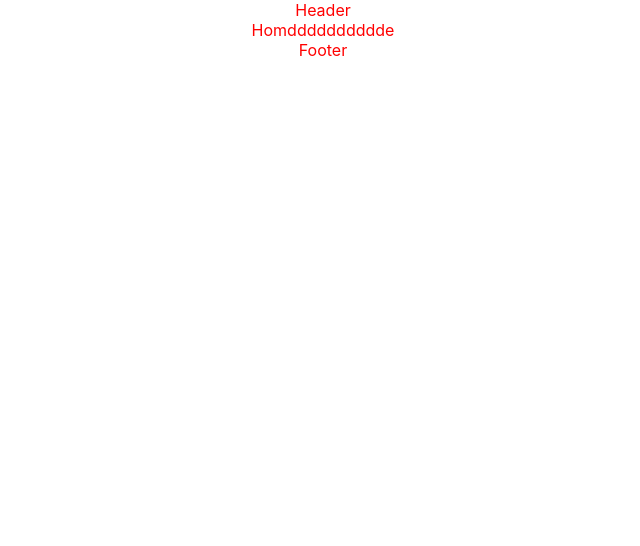
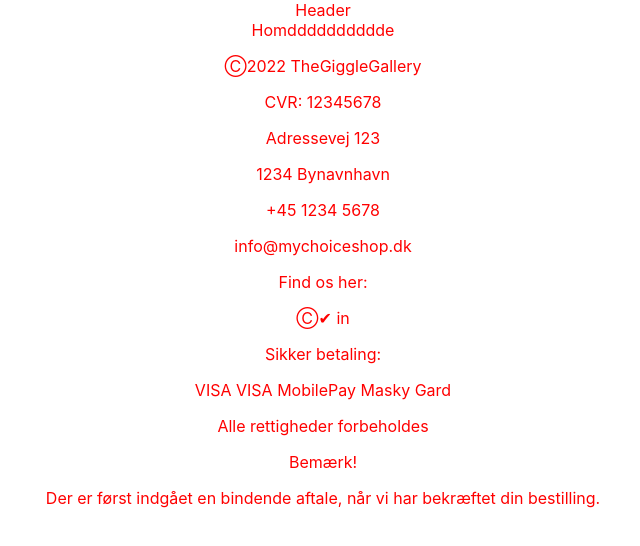
Before and after one commit to Nicekode4/thegigglegallery, a React (Create React App) app in the folder react/thegigglegallery/: page / in a window 1280 px wide. Shown: the top 546 px of the page, without its empty margins (317-957 px from the left). Built offline with nearby package versions, Linux system fonts and the light colour scheme.

Commit message:
Update Footer.jsx

```diff
--- a/react/thegigglegallery/src/Components/Footer/Footer.jsx
+++ b/react/thegigglegallery/src/Components/Footer/Footer.jsx
@@ -2,7 +2,23 @@ import React from 'react'
 
 function Footer() {
   return (
-    <div>Footer</div>
+    <div>
+    <p>Ⓒ2022 TheGiggleGallery</p>
+          <p>CVR: 12345678</p>
+          <p>Adressevej 123</p>
+          <p>1234 Bynavnhavn</p>
+          <p>+45 1234 5678</p>
+          <p>info@mychoiceshop.dk</p>
+          <p>Find os her:</p>
+          <p>Ⓒ✔ in</p>
+          <p>Sikker betaling:</p>
+          <p>VISA VISA
+          MobilePay Masky Gard</p>
+          <p>Alle rettigheder forbeholdes</p>
+          <p>Bemærk!</p>
+          <p>Der er først indgået en bindende aftale, når
+          vi har bekræftet din bestilling.</p>
+      </div>
   )
 }
 
```
